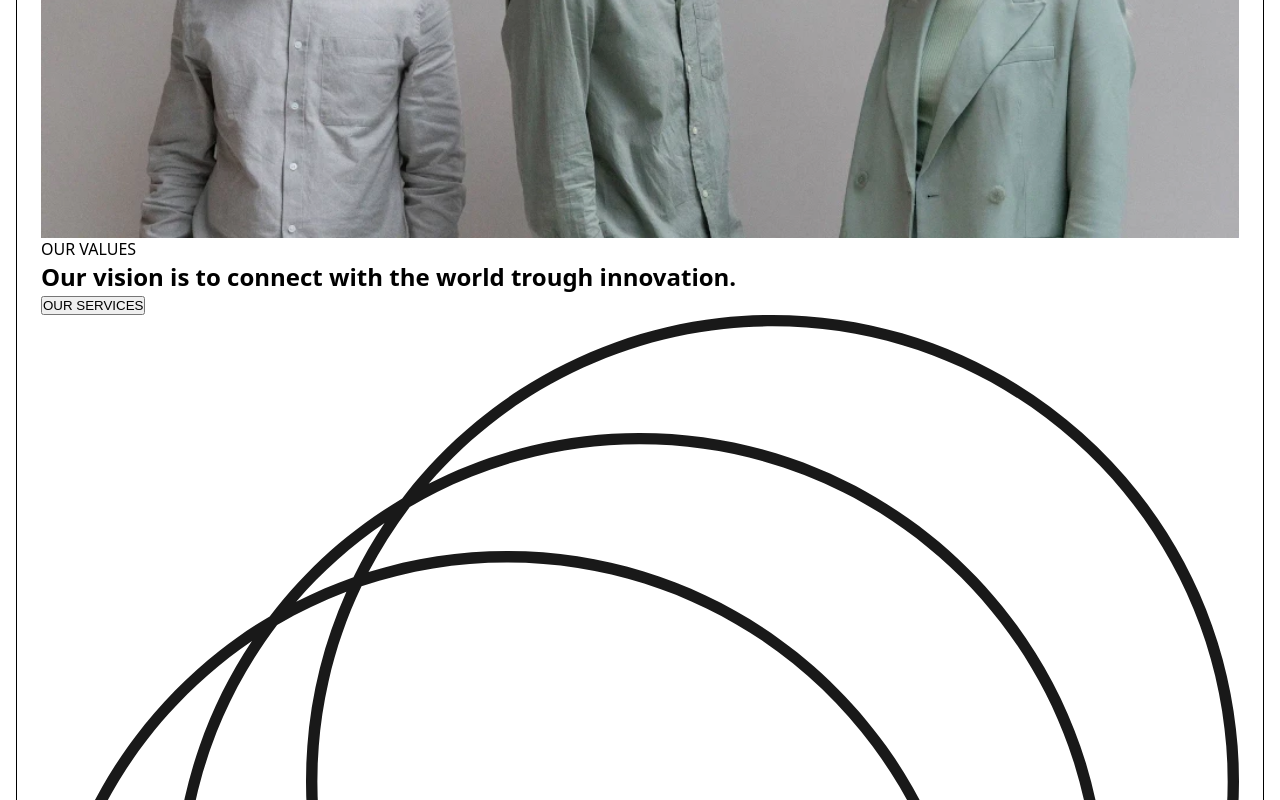
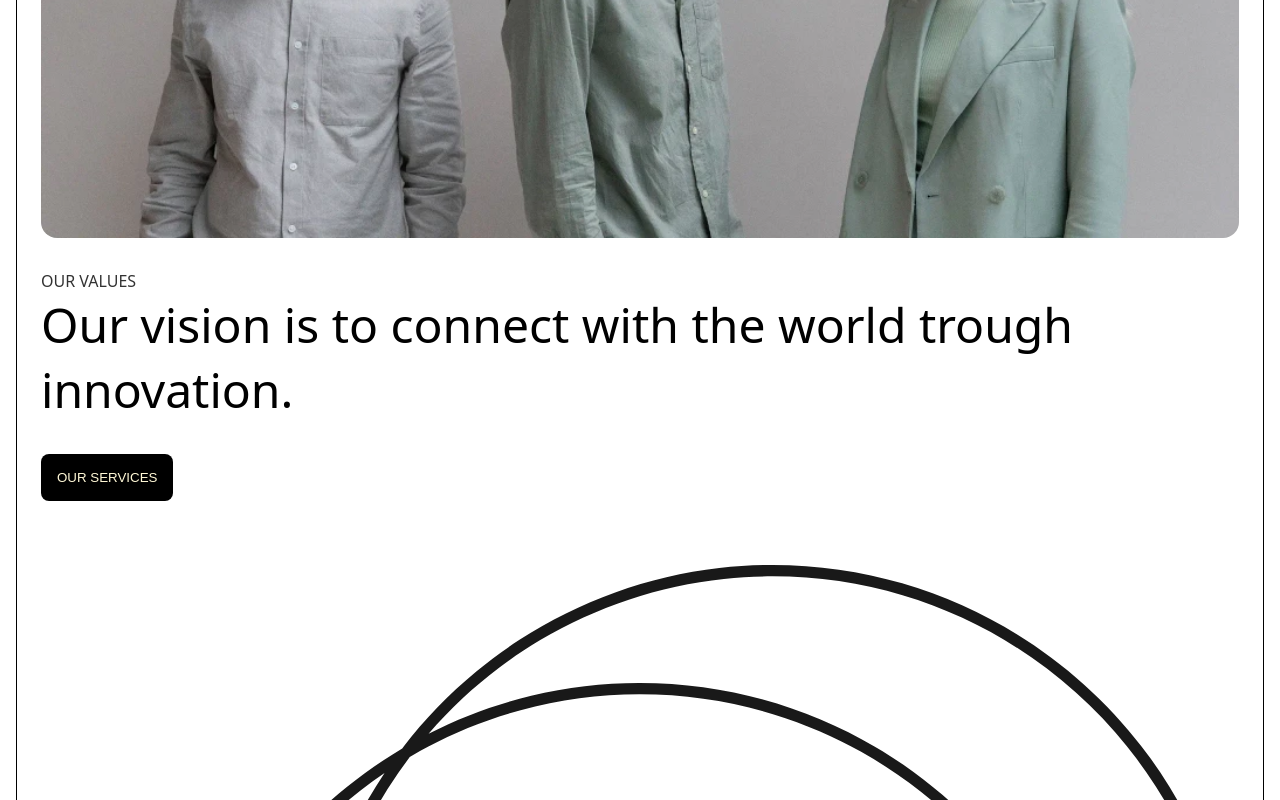
Before and after one commit to adityadomle/Full-Stack-Web-Cohort-Sheryians, a plain HTML site: page 03-Fylla-Website/index.html in a window 1280 px wide. Shown: the part 525-1325 px from the top of the page. Drawn offline with Linux system fonts and the light colour scheme.

Commit message:
Added SCSS code

```diff
--- a/03-Fylla-Website/style.scss
+++ b/03-Fylla-Website/style.scss
@@ -45,4 +45,43 @@ main {
         object-fit: cover;
         border-radius: 1rem;
     }
+
+    img {
+        width: 100%;
+        object-fit: cover;
+        border-radius: 1rem;
+    }
 }
+
+.view-2 {
+    margin: 2rem 0;
+    display: flex;
+    flex-direction: column;
+    gap: 2rem;
+    width: 100%;
+
+    .top {
+        display: flex;
+        flex-direction: column;
+        gap: 2rem;
+
+        p {
+            @include light-weight-font;
+        }
+
+        h1 {
+            font-weight: 450;
+            font-size: 3rem;
+            width: 90%;
+        }
+
+        button {
+            padding: 1rem;
+            border: 0.7rem;
+            width: fit-content;
+            border-radius: 0.5rem;
+            background-color: black;
+            color: rgb(255, 248, 214);
+        }
+    }
+}
```
Also changed, not shown: 03-Fylla-Website/style.css.
